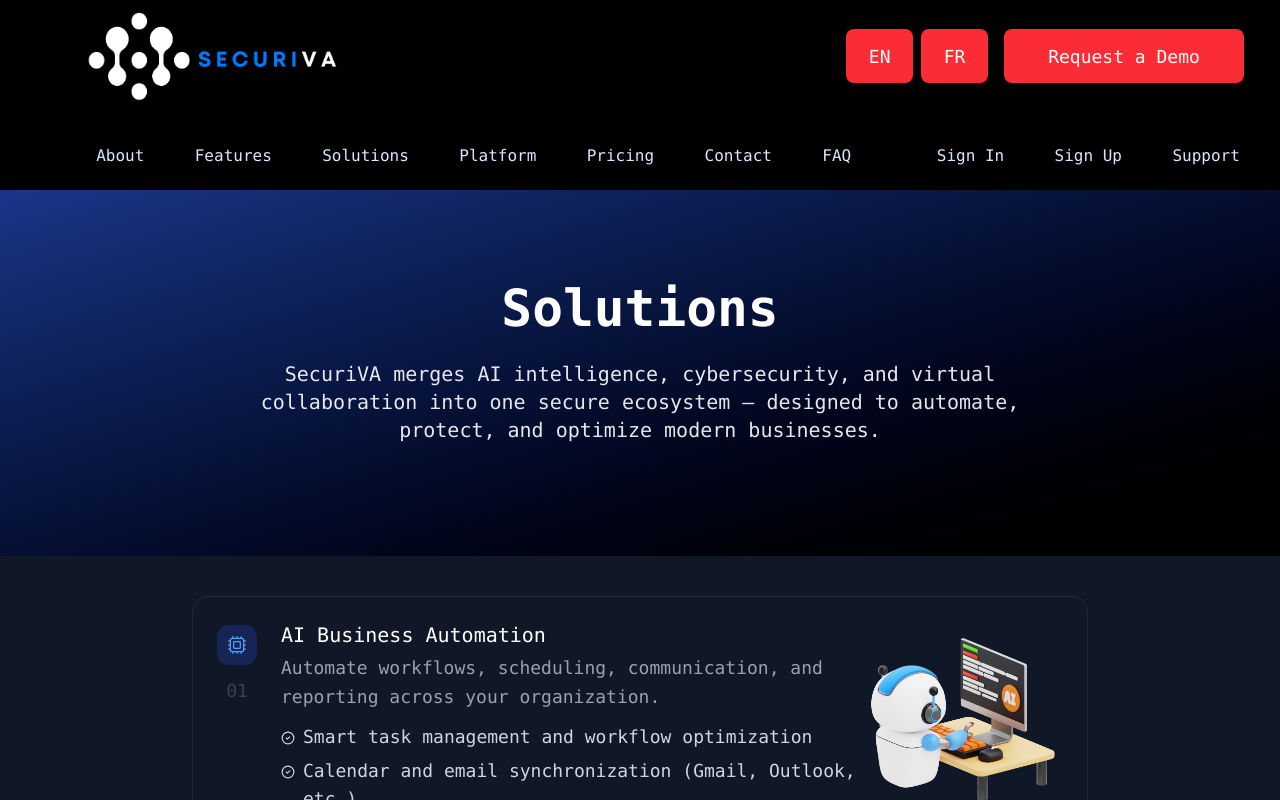
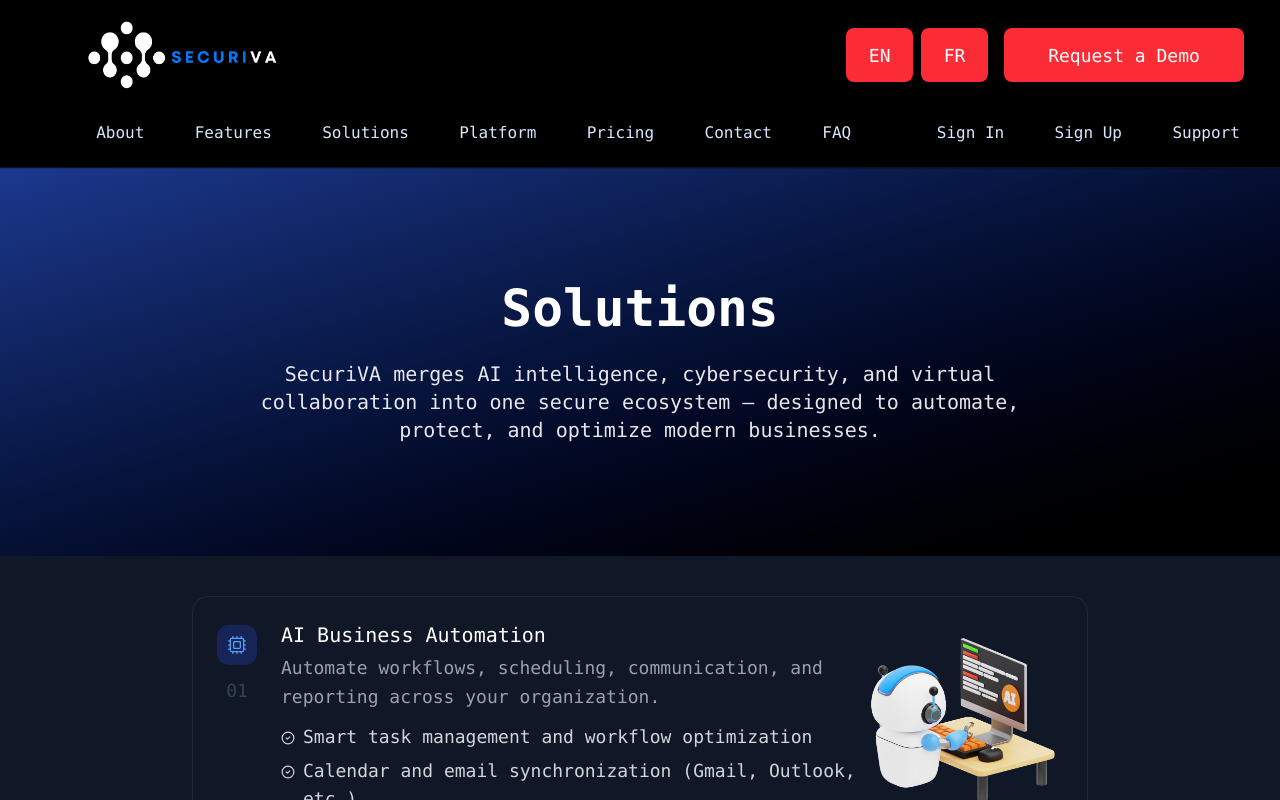
Before and after one commit to madhunivi77/SECURIVA, a React (Vite) app in the folder frontend/: page /solutions in a window 1280 px wide. Shown: the top 800 px of the page. Built offline with nearby package versions, Linux system fonts and the light colour scheme; no server answers.

Commit message:
fix: make nav logo smaller

```diff
--- a/frontend/src/components/Navbar.jsx
+++ b/frontend/src/components/Navbar.jsx
@@ -42,7 +42,7 @@ export default function Navbar() {
     <nav className="fixed w-full z-10">
       {/* UPPER NAV BAR */}
       <div
-        className="shrink-0 py-3 pb-5 pl-16 px-5 flex justify-between items-center w-full flex-wrap gap-2.5 box-border bg-black"
+        className="shrink-0 pt-3 pl-16 pr-5 flex justify-between items-center w-full flex-wrap gap-2.5 box-border bg-black"
         style={{
           fontSize: 18
         }}
@@ -54,7 +54,7 @@ export default function Navbar() {
             alt="SECURIVA Logo"
             style={{
               height: "auto",
-              width: "250px",
+              width: "190px",
               objectFit: "cover",
             }}
             onClick={() => navigate("/")}
--- a/frontend/src/pages/Homepage.jsx
+++ b/frontend/src/pages/Homepage.jsx
@@ -38,7 +38,7 @@ export default function Homepage() {
       {/* ---------- HERO ---------- */}
       <header className="hero">
 
-        <div className="pl-20 pr-20 pt-30 pb-30 flex justify-between">
+        <div className="pl-20 pr-20 pt-10 pb-30 flex justify-between">
           <div className="pb-5">
             <h1 className="text-xl text-left pt-0 text-white font-mono">{t("homepage.hero.title")}</h1>
             <p className="text-[28px] text-left pt-7.5 pb-10 text-blue-600 font-mono">
```
